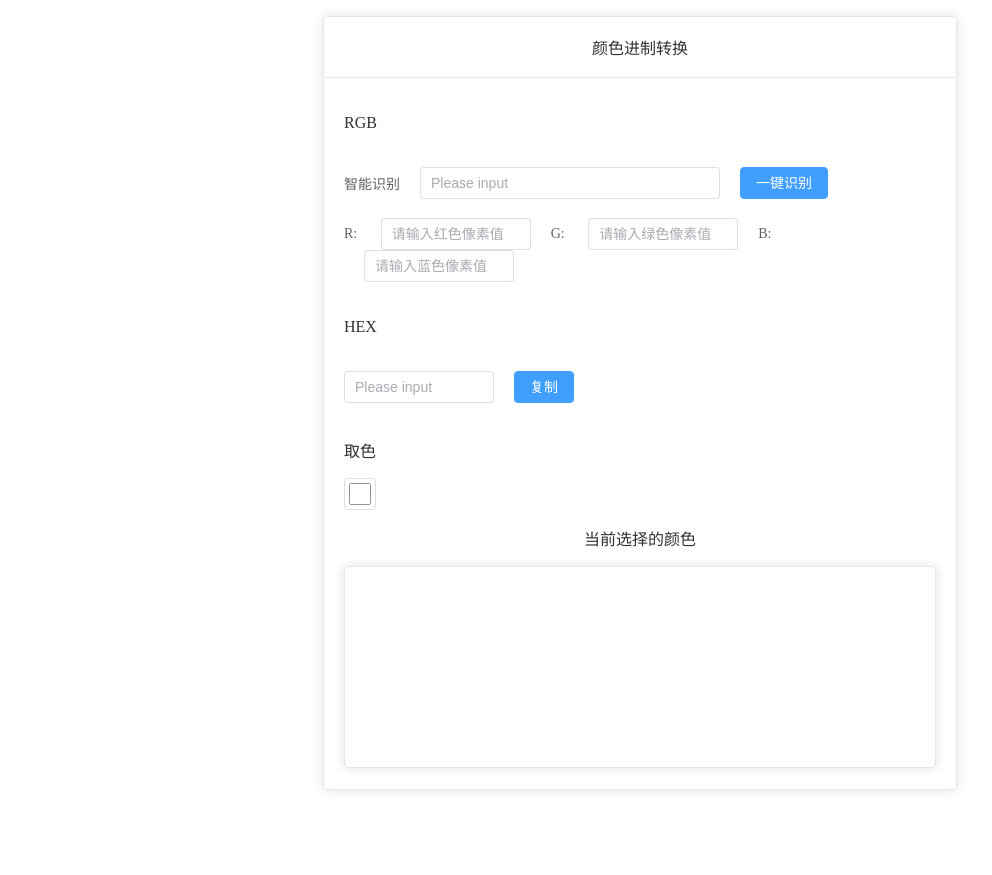
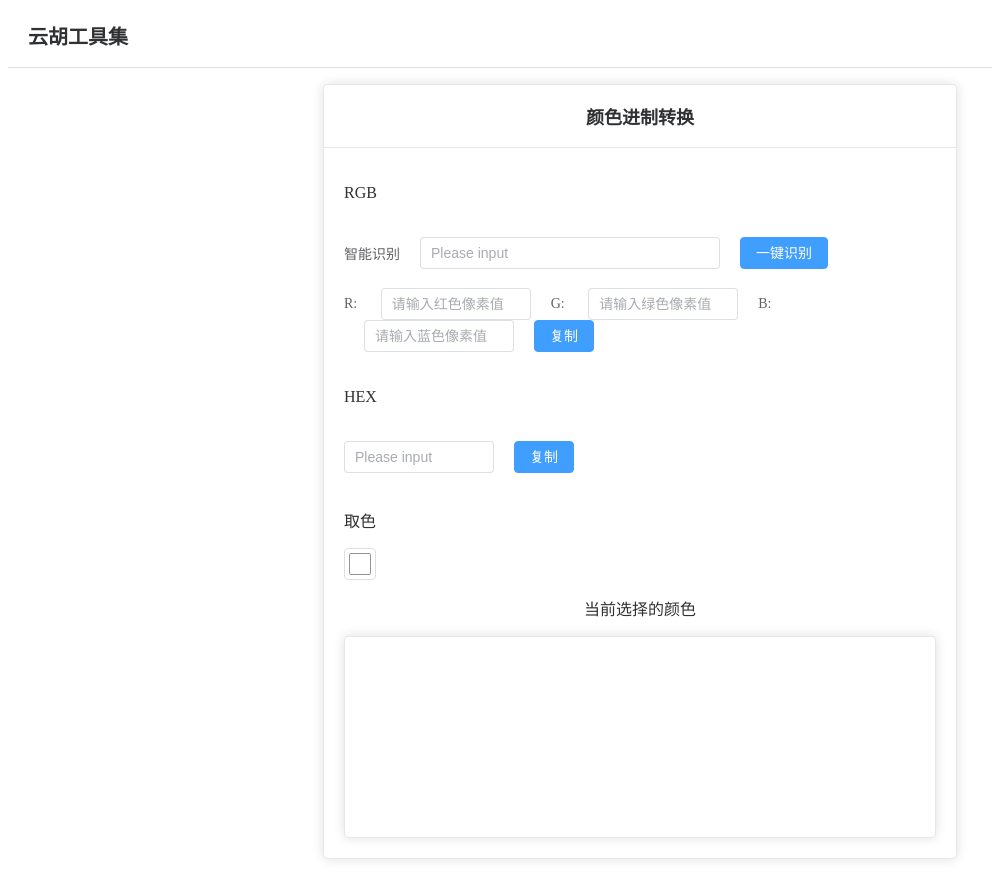
Before and after one commit to stevenling/interesting-util-client, a Vue app: page /ColorConvert in a window 1280 px wide. Shown: the whole page, without its empty margins (0-992 px from the left). Before the commit the page ends 806 px from the top, so only its background shows below. Built offline with nearby package versions, Linux system fonts and the light colour scheme; what @highlightjs/vue-plugin would draw is missing.

Commit message:
feat: color convert complete

```diff
--- a/src/components/ColorConvert.vue
+++ b/src/components/ColorConvert.vue
@@ -1,4 +1,9 @@
 <template>
+    <!-- <el-breadcrumb :separator-icon="ArrowRight">
+        <el-breadcrumb-item :to="{ path: '/' }">首页</el-breadcrumb-item>
+        <el-breadcrumb-item :to="{ path: '/ColorConvert' }">颜色进制转换</el-breadcrumb-item>
+    </el-breadcrumb> -->
+    <TopMenu></TopMenu>
     <div id="app">
         <el-card class="box-card">
             <template #header>
@@ -11,7 +16,17 @@
                     <div class="rgb-title-class">
                         <p>RGB</p>
                         <div class="smart-recognize-class">
-                            <el-text>智能识别</el-text>
+
+                            <el-tooltip class="box-item" effect="light"
+                                content="1. 识别 (30, 80, 255) 格式\n 2. 识别 rgb(123, 200, 67)" placement="top-start">
+                                <template #content>
+                                    1. 识别 (30, 80, 255) 格式<br />2. 识别 rgb(30, 80, 255) 或者 RGB(30, 80, 255) 格式
+                                    <br /> 3. 识别 30, 80, 255 格式
+                                    <br /> 4. 识别 30 80 255 格式
+                                </template>
+                                <el-text @mouseenter="showSmartRecognizeTip">智能识别</el-text>
+                            </el-tooltip>
+
                             <el-input class="el-input-class" v-model="inputRgbColor" placeholder="Please input" clearable />
                             <el-button type="primary" @click="clickRecognize">一键识别</el-button>
                         </div>
@@ -28,6 +43,8 @@
                             <el-text>B: </el-text>
                             <el-input class="el-input-single-class" v-model="inputBlueColor" placeholder="请输入蓝色像素值"
                                 clearable />
+
+                            <el-button type="primary" @click="clickCopyRgbColor">复制</el-button>
                         </div>
                     </div>
 
@@ -52,16 +69,6 @@
                     </div>
                 </el-col>
             </el-row>
-
-            <el-row :gutter="120" :span="12">
-                <el-col :span="12" class="el-input-content">
-
-                </el-col>
-
-                <el-col :span="12" class="el-input-content">
-
-                </el-col>
-            </el-row>
         </el-card>
     </div>
 </template>
@@ -71,15 +78,19 @@ import { onMounted, watch, reactive, ref, nextTick } from "vue";
 import moment from "moment" // 引入 moment 处理时间
 import { ElMessage } from "element-plus";
 import useClipboard from "vue-clipboard3"; // 引入剪切板处理
+import ArrowRight from '@element-plus/icons-vue'
+import TopMenu from "./TopMenu.vue";
 
 export default {
+    // name: ColorConvert,
+    components: {
+        TopMenu
+    },
     setup() {
         let selectColor = ref("#FFFFFF");
-
         const elCardRef = ref();
 
         const inputHexColor = ref("");
-
         const inputRgbColor = ref();
 
         const inputRedColor = ref();
@@ -100,6 +111,8 @@ export default {
                 console.log(inputHexColor.value);
 
                 console.log(typeof inputHexColor.value);
+
+                inputRgbColor.value = "";
             }
 
         }
@@ -119,21 +132,17 @@ export default {
         });
 
         watch(() => [inputRedColor.value, inputGreenColor.value, inputBlueColor.value], (newValue, oldValue) => {
-            // console.log(newVal, oldVal); // [11, 22], [1, 2]
-            // console.log(newVal[0], oldVal[0], newVal[1], oldVal[1]); // 11, 1, 22, 2
-            // if (newv)
-            // console.log('type: ', typeof newValue[0]); // string
             // 10 进制 number 值
-            if (newValue[0] !== null && newValue[0] !== "" && newValue[1] !== null && newValue[1] !== "" && newValue[2] !== null && newValue[2] !== "") {
+            if (newValue[0] && newValue[1] && newValue[2]) {
                 let redColor = parseInt(newValue[0], 10);
                 let greenColor = parseInt(newValue[1], 10);
                 let blueColor = parseInt(newValue[2], 10);
 
-                if (redColor < 0 || redColor > 255 || greenColor < 0 || greenColor > 255 || blueColor < 0 || blueColor > 255) {
+                if (redColor < 0 || redColor > 255 || greenColor < 0 || greenColor > 255 || blueColor < 0 || blueColor > 255
+                    || isNaN(redColor) || isNaN(greenColor) || isNaN(blueColor)) {
                     ElMessage.error("RGB 颜色值不可以小于 0 或者大于 255, 请重新输入");
                     return;
-                }
-
+                } else {
                     // 16 进制字符串 string
                     let redHexColor = redColor.toString(16);
                     let greenHexColor = greenColor.toString(16);
@@ -153,6 +162,7 @@ export default {
 
                     inputHexColor.value = '#' + redHexColor + greenHexColor + blueHexColor;
                 }
+            }
         })
 
 
@@ -160,8 +170,51 @@ export default {
          * 一键识别
          */
         function clickRecognize() {
-            // 1. 处理 (255, 255, 255)
+            // 1. 匹配 (123, 200, 150)
+            const regexFirst = /\((25[0-5]|2[0-4][0-9]|[01]?[0-9][0-9]?)\s*,\s*(25[0-5]|2[0-4][0-9]|[01]?[0-9][0-9]?)\s*,\s*(25[0-5]|2[0-4][0-9]|[01]?[0-9][0-9]?)\)/;
+            const match = inputRgbColor.value.match(regexFirst);
 
+            if (match) {
+                inputRedColor.value = parseInt(match[1], 10).toString();
+                inputGreenColor.value = parseInt(match[2], 10).toString();
+                inputBlueColor.value = parseInt(match[3], 10).toString();
+                return;
+            }
+
+            // 2. 匹配 rgb(123, 200, 67) 或者 RGB(123, 200, 67)
+            const regexSecond = /(rgb|RGB)\((25[0-5]|2[0-4][0-9]|[01]?[0-9][0-9]?)\s*,\s*(25[0-5]|2[0-4][0-9]|[01]?[0-9][0-9]?)\s*,\s*(25[0-5]|2[0-4][0-9]|[01]?[0-9][0-9]?)\)/;
+            const matchSecond = inputRgbColor.value.match(regexSecond);
+
+            if (matchSecond) {
+                inputRedColor.value = parseInt(matchSecond[2], 10).toString();
+                inputGreenColor.value = parseInt(matchSecond[3], 10).toString();
+                inputBlueColor.value = parseInt(matchSecond[4], 10).toString();
+                return;
+            }
+
+            // 3. 匹配 123 200 67
+            const regexThird = /^(25[0-5]|2[0-4][0-9]|[01]?[0-9][0-9]?)\s+(25[0-5]|2[0-4][0-9]|[01]?[0-9][0-9]?)\s+(25[0-5]|2[0-4][0-9]|[01]?[0-9][0-9]?)$/;
+            const matchThird = inputRgbColor.value.match(regexThird);
+
+            if (matchThird) {
+                inputRedColor.value = parseInt(matchThird[1], 10).toString();
+                inputGreenColor.value = parseInt(matchThird[2], 10).toString();
+                inputBlueColor.value = parseInt(matchThird[3], 10).toString();
+                return;
+            }
+
+            // 4. 匹配 123, 200, 67
+            const regexFourth = /^(25[0-5]|2[0-4][0-9]|[01]?[0-9][0-9]?),\s*(25[0-5]|2[0-4][0-9]|[01]?[0-9][0-9]?),\s*(25[0-5]|2[0-4][0-9]|[01]?[0-9][0-9]?)$/;
+            const matchFourth = inputRgbColor.value.match(regexFourth);
+
+            if (matchFourth) {
+                inputRedColor.value = parseInt(matchFourth[1], 10).toString();
+                inputGreenColor.value = parseInt(matchFourth[2], 10).toString();
+                inputBlueColor.value = parseInt(matchFourth[3], 10).toString();
+                return;
+            }
+
+            ElMessage.error("智能识别失败, 请检查 RGB 格式");
         }
 
         /**
@@ -174,16 +227,39 @@ export default {
                 ElMessage.success("复制 16 进制颜色值成功")
             } catch (e) {
                 console.error(e);
-                ElMessage.error("复制 16 进制颜色值成功");
+                ElMessage.error("复制 16 进制颜色值失败");
             }
         }
+
+        /**
+         * 复制 rgb 颜色值
+         */
+        const clickCopyRgbColor = (async () => {
+            const { toClipboard } = useClipboard();
+            try {
+                const rgbColor = "rgb(" + inputRedColor.value + ", " + inputGreenColor.value + ", " + inputBlueColor.value + ")";
+                await toClipboard(rgbColor);
+                ElMessage.success("复制 RGB 颜色值成功")
+            } catch (e) {
+                console.error(e);
+                ElMessage.error("复制 RGB 进制颜色值失败");
+            }
+        })
+
+        /**
+         * 显示智能识别的类型
+         */
+        const showSmartRecognizeTip = (() => {
+
+        })
 
         return {
             onMounted,
             clickSelectColor,
             clickRecognize,
             clickCopyHexColor,
-
+            clickCopyRgbColor,
+            showSmartRecognizeTip,
             elCardRef,
             selectColor,
             inputHexColor,
@@ -284,4 +360,9 @@ body {
     width: 150px;
     margin-right: 20px;
 }
+
+.title {
+    font-size: 18px;
+    font-weight: bold;
+}
 </style>
--- /dev/null
+++ b/src/components/TopMenu.vue
@@ -0,0 +1,50 @@
+<template>
+    <!-- class="Top-Menu-class" -->
+    <div>
+        <el-row :span="4">
+            <el-col>
+                <el-menu :default-active="1" class="el-menu-demo" mode="horizontal" @select="handleSelect"
+                    :ellipsis="false">
+                    <el-menu-item class="el-menu-item-class" index="1" @click="clickHomeMenuItem">云胡工具集</el-menu-item>
+                </el-menu>
+            </el-col>
+        </el-row>
+    </div>
+</template>
+
+<script>
+import { ElMessage } from "element-plus";
+import { computed, watch } from 'vue';
+import { useDark, useToggle } from '@vueuse/core'
+import { ref, onMounted } from "vue";
+import { useRouter } from "vue-router";
+
+export default {
+    name: "TopMenu",
+    setup() {
+        const router = useRouter();
+
+
+        /**
+         * 点击主页
+         */
+        const clickHomeMenuItem = (() => {
+            router.push({
+                path: "/"
+            });
+        })
+
+        return {
+            clickHomeMenuItem,
+            router
+        }
+    }
+}
+</script>
+
+<style scoped>
+.el-menu-item-class {
+    font-size: 20px;
+    font-weight: bold;
+}
+</style>
--- a/src/components/UtilIndex.vue
+++ b/src/components/UtilIndex.vue
@@ -1,5 +1,7 @@
 <template>
-  <div class="title">云胡工具集合</div>
+  <TopMenu></TopMenu>
+  <div class="title">云胡工具集</div>
+
   <el-row>
     <el-col :span="6"></el-col>
     <el-col :span="12">
@@ -32,6 +34,12 @@
             距离放假时间
           </el-button>
         </div> -->
+        <div>
+          <el-button type="primary" @click="GotoCalcBmi">
+            BMI 计算
+          </el-button>
+        </div>
+
       </el-card>
     </el-col>
   </el-row>
@@ -44,9 +52,14 @@
 <script>
 import { ElMessage } from "element-plus";
 import { useRouter } from "vue-router";
+import TopMenu from "./TopMenu.vue"
+
 
 export default {
   name: "UtilIndex",
+  components: {
+    TopMenu
+  },
   setup() {
     const router = useRouter();
 
@@ -73,10 +86,18 @@ export default {
       });
     }
 
+    /**
+     * 计算BMI
+     */
+    const GotoCalcBmi = (() => {
+      ElMessage.error("云胡哥哥正在开发中!");
+    })
+
     return {
       GotoJsonFormat,
       GotoColorConvert,
-      GotoBetweenNowToHoliday
+      GotoBetweenNowToHoliday,
+      GotoCalcBmi
     }
   }
 }
@@ -102,10 +123,11 @@ export default {
 }
 
 .box-card {
-  /*display: flex;*/
+  /* display: flex; */
   /*justify-content: center;*/
   /*align-items: center;*/
   /*height: 100vh;*/
+  margin-bottom: 20px;
 }
 
 .card-header {
--- a/src/main.js
+++ b/src/main.js
@@ -9,10 +9,15 @@ import hljs from 'highlight.js/lib/core';
 // import javascript from 'highlight.js/lib/languages/javascript';
 import json from 'highlight.js/lib/languages/json'
 import hljsVuePlugin from "@highlightjs/vue-plugin";
+import * as ElementPlusIconsVue from '@element-plus/icons-vue'
 
 hljs.registerLanguage('json', json);
 
 const app = createApp(App)
+
+for (const [key, component] of Object.entries(ElementPlusIconsVue)) {
+    app.component(key, component)
+}
 app.use(ElementPlus)
 app.use(router)
 app.use(hljsVuePlugin)
```
Also changed, not shown: src/components/JsonFormat.vue (+21 -18 lines). Lines whose indentation alone changed are shown as unchanged.
